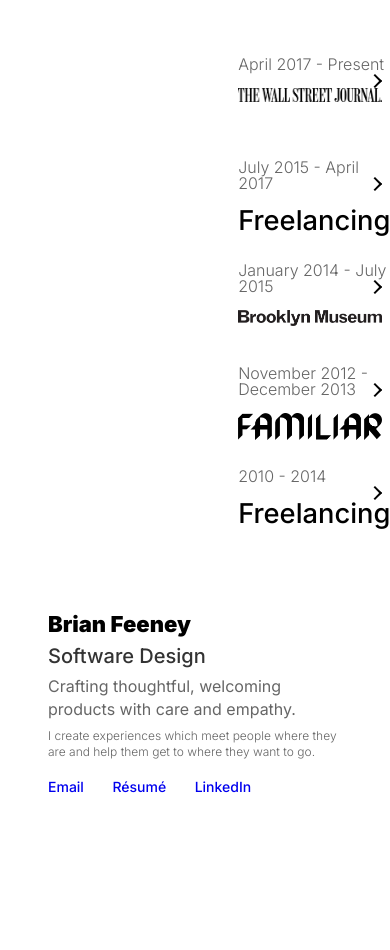
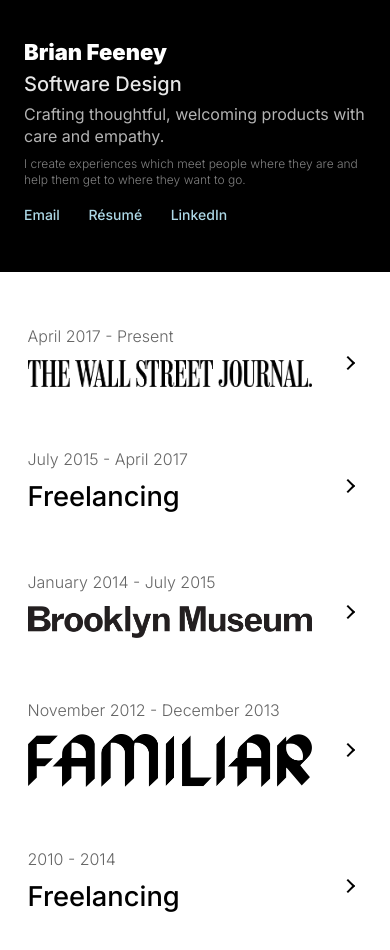
Before and after one commit to briancfeeney/Portfolio-Resume, a plain HTML site: page index.html in a window 390 px wide. Before the commit the page ends 844 px from the top, so only its background shows below. Drawn offline with Linux system fonts and the light colour scheme.

Commit message:
css updates

```diff
--- a/css.css
+++ b/css.css
@@ -21,9 +21,17 @@ p {
 	line-height: 1.4em;
 }
 
+p a:hover {
+	color: blue;
+}
+
 a {
 	color: #000000;
 	text-decoration: underline;
+}
+
+a:hover {
+	color: blue;
 }
 
 hr {
@@ -101,7 +109,7 @@ h3,
 
 .intro ul li a {
 	text-decoration: none;
-	color: #0000EE;
+	color: blue;
 }
 
 /*--- The CV ----------------------------------*/
@@ -134,17 +142,17 @@ main {
 
 .employer {
 	text-align: left;
-	width: 100%;
+	width: auto;
 	font-size: 7vw;
 	font-weight: 500;
 	line-height: 7vw;
-	padding: 8px;
-	height: 10vw;
+	padding: 8px 44px 8px 8px;
+	/* height: 10vw; */
 }
 
 .employer span {
 	display: block;
-	height: 100px;
+	max-height: 100px;
 	width: 100%;
 }
 
@@ -153,8 +161,9 @@ main {
 	height: auto;
 	width: auto;
 	max-width: 95%;
-	max-height: 100%;
+	max-height: 100px;
 	display: block;
+	object-fit: contain;
 }
 
 .employer.familiar img {
@@ -279,7 +288,43 @@ main {
 }
 
 
+/* --- Responsiveness -------------------------- */
 
+@media (max-width: 900px) {
+	body {
+		flex-direction: column;
+	}
+	.sidebar {
+		width: auto;
+		height: auto;
+		padding: 24px;
+		display: flex;
+		align-items: flex-start;
+		background-color: black;
+		color: white;
+	}
+	.intro {
+		flex-direction: column;
+		padding-bottom: 24px;
+		position: relative;
+		width: auto;
+	}
+	.sidebar .description {
+		color: white;
+		opacity: 90%;
+	}
+	.sidebar .introduction {
+		color: white;
+		opacity: 70%;
+	}
+	.sidebar .intention {
+		color: white;
+		opacity: 50%;
+	}
+	.sidebar .intro ul li a {
+		color: lightblue;
+	}
+}
 
 
 
--- a/index.html
+++ b/index.html
@@ -29,7 +29,7 @@
 			<div class="top-level openable">
 				<div class="employer wsj">
 					<div class="dates">April 2017 - Present</div>
-					<span><img src="logos/wsj.png"></span>
+					<img src="logos/wsj.png">
 					<div class="chevron-down"></div>
 				</div>
 			</div>
@@ -135,9 +135,9 @@
 						<span class="openable">Transcription [Beta]<div class="chevron-down"></div></span>
 						<div class="client-work">
 							<p>A tool which makes textual transcriptions from uploaded audio or video files. Because much of the notes collected by our reporters contain extremely confidential and sensitive content, they rarely feel safe using the third-party services which offer transcription. We built a beta for this tool, which dozens of reporters are currently using, and hope to one day make this a top tier app in our suite. There are a lot of time-saving and content-creating features to be gained from it.</p>
-							<img src="images/wsjcom/Transcription-content.png">
-							<img src="images/wsjcom/Transcription-list-page.png">
-							<img src="images/wsjcom/Transcription-filled-form.png">
+							<img src="images/screentone/Transcription-content.png">
+							<img src="images/screentone/Transcription-list-page.png">
+							<img src="images/screentone/Transcription-filled-form.png">
 						</div>
 					</li>
 				</ul>
@@ -184,7 +184,7 @@
 						</div>
 					</li>
 					<li class="client">
-						<span class="openable">Newsroom worflow through suite of tools<div class="chevron-down"></div></span>
+						<span class="openable">Newsroom workflow through suite of tools<div class="chevron-down"></div></span>
 						<div class="client-work">
 							<p>To better understand how our newsrooms move through our tools to get a story from conception to publication, I mapped out the general flow.</p>
 							<img src="images/screentone/newsroom-workflow-chart.png">
@@ -487,7 +487,7 @@
 			<div class="top-level openable">
 				<div class="employer bkm">
 					<div class="dates">January 2014 - July 2015</div>
-					<span><img src="logos/bkm.png" alt-"brooklyn museum"></span>
+					<img src="logos/bkm.png" alt-"brooklyn museum">
 					<div class="chevron-down"></div>
 				</div>
 			</div>
@@ -522,7 +522,7 @@
 			<div class="top-level openable">
 				<div class="employer familiar">
 					<div class="dates">November 2012 - December 2013</div>
-					<span><img src="logos/familiar.png"></span>
+					<img src="logos/familiar.png">
 					<div class="chevron-down"></div>
 				</div>
 			</div>
```
